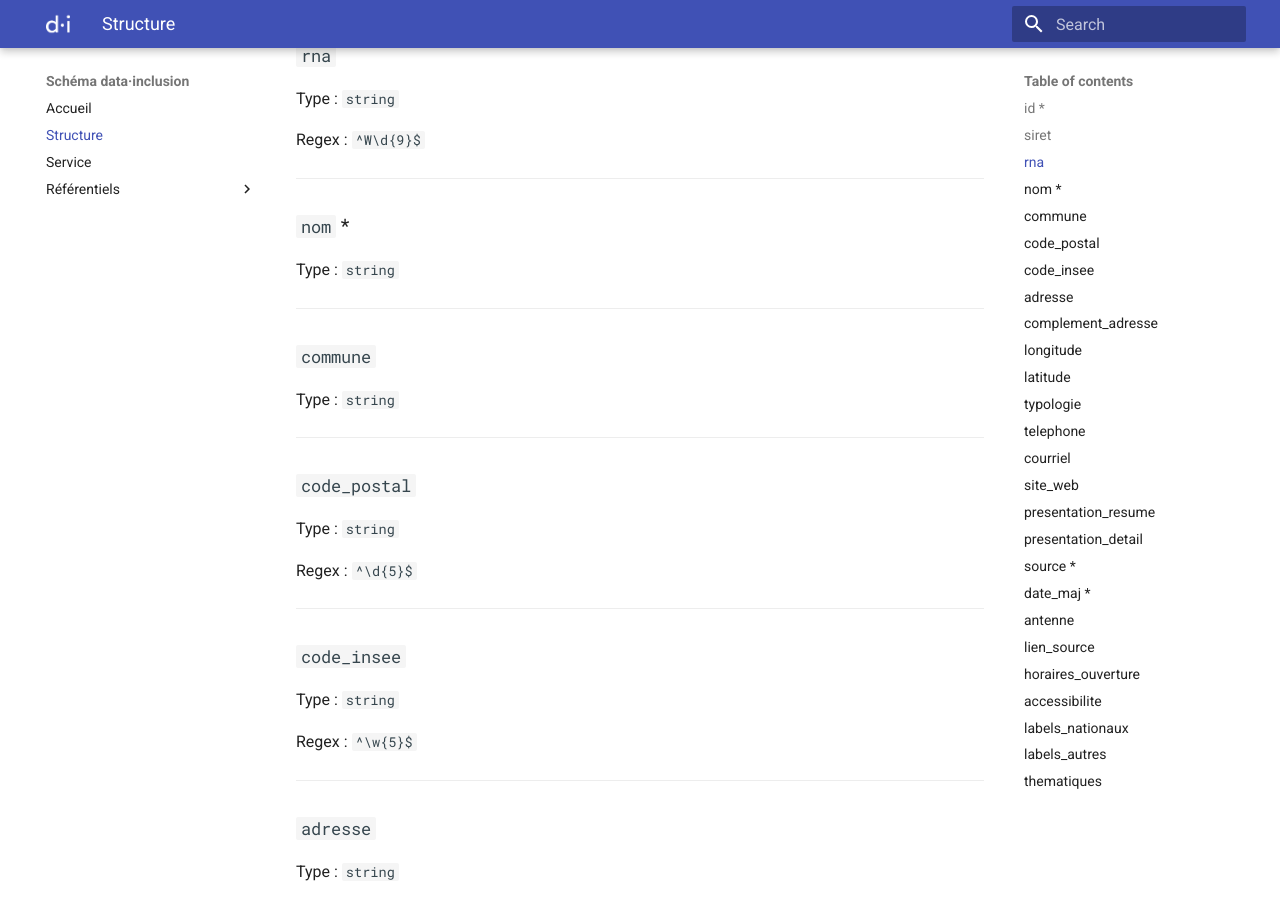
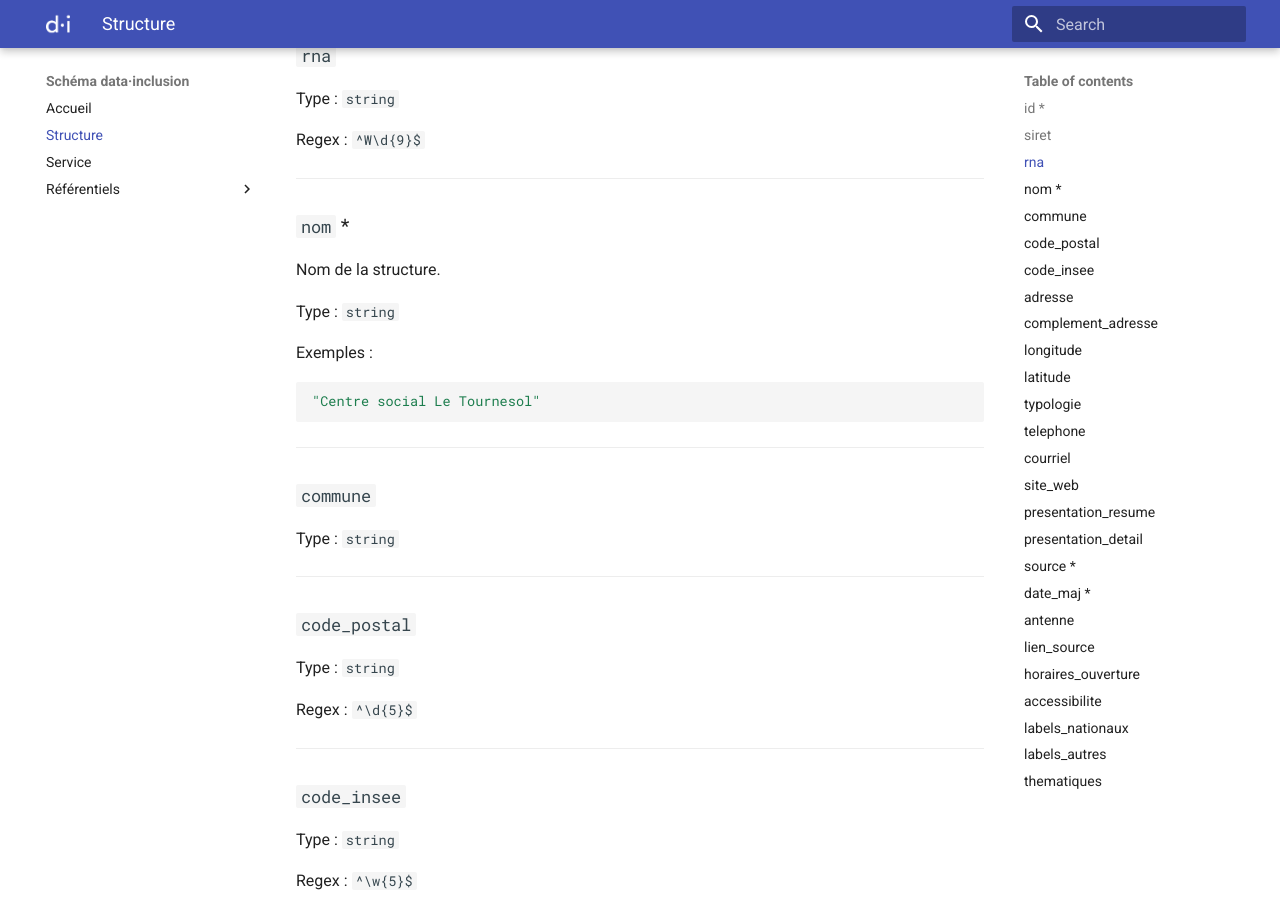
Before and after one commit to gip-inclusion/data-inclusion-schema, an MkDocs documentation site: the page built from docs/structure.md, in a window 1280 px wide and 900 px high, scrolled down 511 px. Built offline with MkDocs 1.6.1 and Material for MkDocs 9.7.7, drawn with Linux system fonts in a browser that asks for light colours.

````diff
--- a/docs/structure.md
+++ b/docs/structure.md
@@ -61,7 +61,7 @@ Regex : `^W\d{9}$`
 
 ### `nom` *
 
-
+Nom de la structure.
 
 
 
@@ -75,6 +75,13 @@ Type : `string`
 
 
 
+
+Exemples :
+
+```json
+"Centre social Le Tournesol"
+
+```
 
 ---
 
````
Also changed, not shown: 2 other files.
